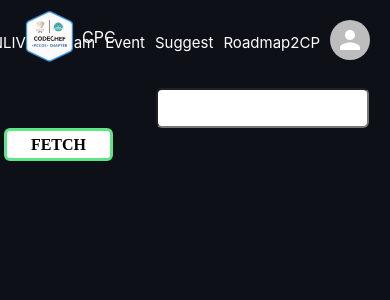
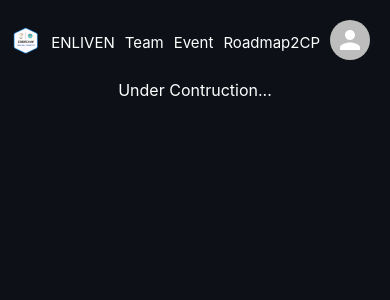
Before and after one commit to Ajinkyap331/codechef-website, a React (Create React App) app: page /enliven/admin in a window 390 px wide. Shown: the top 300 px of the page. Built offline with nearby package versions, Linux system fonts and the light colour scheme; a web font is replaced by a local one.

Commit message:
certificates added

```diff
--- a/src/App.css
+++ b/src/App.css
@@ -4,7 +4,7 @@ body {
 }
 
 .App {
-  height: 91vh;
+  height: 89vh;
   width: 100vw;
 }
 
--- a/src/App.js
+++ b/src/App.js
@@ -23,6 +23,7 @@ import "./Styles/Login.css";
 import "./Styles/Admin.css";
 import "./Styles/Roadmap.css";
 import "./Styles/Events.css";
+import './Styles/ULogin.css'
 
 function App() {
   return (
--- a/src/Components/Navbar.jsx
+++ b/src/Components/Navbar.jsx
@@ -7,15 +7,18 @@ import { useSelector } from "react-redux";
 export const Navbar = () => {
   let login = useSelector((state) => state.login);
 
-  if (login) console.log(login);
+  // if (login) console.log(login);
 
   const [select, setselect] = useState(window.location.pathname);
 
   return (
     <>
-      <div className="navbar-logo">
-        <img height="64px" src={logo}></img>CPC
-      </div>
+      <Link to="/">
+        <div className="navbar-logo">
+          <img src={logo}></img>
+        </div>
+      </Link>
+
       <div className="home-navbar">
         <section
           style={{
@@ -41,14 +44,14 @@ export const Navbar = () => {
         >
           <Link to="/events">Event</Link>
         </section>
-        <section
+        {/* <section
           style={{
             textDecoration: select === "/suggest" ? "underline" : "none",
           }}
           onClick={() => setselect("/suggest")}
         >
           <Link to="/suggest">Suggest</Link>
-        </section>
+        </section> */}
         <section
           style={{
             textDecoration: select === "/roadmap" ? "underline" : "none",
--- a/src/Components/RadialBGR.jsx
+++ b/src/Components/RadialBGR.jsx
@@ -2,7 +2,6 @@ import React from 'react'
 import { TeamAvatar } from './TeamAvatar'
 
 export const RadialBGR = ({president}) => {
-    console.log(president)
     return (
         <div className='radial-outer1'>
             <div className='radial1'>
--- a/src/Config/DB.js
+++ b/src/Config/DB.js
@@ -34,7 +34,7 @@ export const login = async (email, password, sl) => {
 
 export const logoutG = async (sl) => {
     await firebase.auth().signOut().then(() => {
-        sl("")
+        sl("logout")
     })
 }
 
--- a/src/Pages/Enliven.jsx
+++ b/src/Pages/Enliven.jsx
@@ -7,6 +7,11 @@ import { useSelector } from "react-redux";
 import { db } from "../Config/DB";
 
 export const Enliven = () => {
+
+  return(
+    <p style = {{textAlign : "center"}}>Under Contruction...</p>
+  );
+
   const { weekno } = useParams();
   // const [links, setLinks] = useState();
 
--- a/src/Pages/EnlivenAdmin.jsx
+++ b/src/Pages/EnlivenAdmin.jsx
@@ -6,6 +6,11 @@ import useInput from "../hooks/use-input";
 import Modal from "../UI/Modal";
 
 export const EnlivenAdmin = () => {
+
+  return(
+    <p style = {{textAlign : "center"}}>Under Contruction...</p>
+  );
+
   const [Message, setMessage] = useState("");
   const [check, setCheck] = useState(false);
   const week = useRef();
--- a/src/Pages/Events.jsx
+++ b/src/Pages/Events.jsx
@@ -29,7 +29,7 @@ export const Events = () => {
       .get()
       .then((docs) => {
         docs.forEach((doc) => {
-          console.log(doc.data());
+          // console.log(doc.data());
           e.push(doc.data());
         });
       })
--- a/src/Pages/ULogin.jsx
+++ b/src/Pages/ULogin.jsx
@@ -5,32 +5,74 @@ import { loginG, logoutG } from "../Config/DB";
 import { useState, useEffect } from "react";
 import { useNavigate } from "react-router-dom";
 import { useSelector } from "react-redux";
+import { db } from "../Config/DB";
 
 export const ULogin = () => {
   const navigate = useNavigate();
   let login = useSelector((state) => state.login);
   const [_login, setlogin] = useState(login);
+  const [cert, setcert] = useState([]);
 
   useEffect(() => {
-    if (_login === "") {
+    if (_login === "logout") {
       dispatch(
         loginAction.addLogin({
           photoURL: -1,
           displayName: -1,
-          UID: -1,
           email: -1,
         })
       );
-    } else
+      setcert([])
+    }
+    // console.log(_login.email)
+     else if (_login.email !== -1) {
       dispatch(
         loginAction.addLogin({
           photoURL: _login.photoURL,
           displayName: _login.displayName,
-          UID: _login.UID,
           email: _login.email,
         })
       );
 
+      db.collection("users")
+      .doc(_login.email)
+        .collection("Certificates")
+        .doc("all")
+        .get()
+        .then((e) => {
+          setcert(e.data().Array);
+        });
+
+    }
+
+
+
+
+    // if (_login === "") {
+    //   dispatch(
+    //     loginAction.addLogin({
+    //       photoURL: -1,
+    //       displayName: -1,
+    //       UID: -1,
+    //       email: -1,
+    //     })
+    //   );
+    // } else {
+    //   dispatch(
+    //     loginAction.addLogin({
+    //       photoURL: _login.photoURL,
+    //       displayName: _login.displayName,
+    //       UID: _login.UID,
+    //       email: _login.email,
+    //     })
+    //   );
+    // }
+
+    // if (_login.email !== -1) {
+    //   console.log(
+
+    //   );
+    // }
     // document.cookie = `photoURL= ${login.photoURL}`
     // document.cookie = `username= ${login.displayName}`
     // document.cookie = `UID= ${login.uid}`
@@ -38,10 +80,10 @@ export const ULogin = () => {
   }, [_login]);
 
   const dispatch = useDispatch();
+
   return (
     <div>
       <div className="login-btn">
-        {/* <div>Login Here</div> */}
         {login.email === -1 && (
           <button
             onClick={() => {
@@ -52,6 +94,7 @@ export const ULogin = () => {
           </button>
         )}
         {login.email !== -1 && (
+          <>
             <button
               onClick={() => {
                 logoutG(setlogin);
@@ -59,6 +102,17 @@ export const ULogin = () => {
             >
               Logout
             </button>
+            Certificates
+            {/* {console.log(cert)} */}
+            {cert !== [] &&
+              cert.map((e) => {
+                return (
+                  <a className = "certificate-download" href={e} target="_blank">
+                    Download Certificate
+                  </a>
+                );
+              })}
+          </>
         )}
       </div>
     </div>
--- a/src/Styles/Navbar.css
+++ b/src/Styles/Navbar.css
@@ -3,7 +3,11 @@
     display: flex;
     justify-content: center;
     align-items: center;
-    padding: 5px 18px;
+    padding: 10px 10px;
+}
+
+.navbar-logo > img{
+    height: 64px;
 }
 
 
@@ -34,10 +38,25 @@
     .home-navbar{
         gap : 20px;
     }
+
+    .navbar-logo{
+        padding: 25px 10px;
+    }
+
+    .navbar-logo > img{
+        height: 32px;
+    }
 }
 
 @media screen and (max-width: 400px) {
     .home-navbar{
         gap : 10px;
     }
+    .navbar-logo{
+        padding: 25px 10px;
+    }
+
+    .navbar-logo > img{
+        height: 32px;
+    }
   }
--- /dev/null
+++ b/src/Styles/ULogin.css
@@ -0,0 +1,4 @@
+.certificate-download{
+    color : white;
+    text-decoration: none;
+}
--- a/src/store/login-slice.js
+++ b/src/store/login-slice.js
@@ -14,7 +14,7 @@ const loginSlice = createSlice({
             state.displayName = action.payload.displayName;
             state.UID = action.payload.UID;
             state.email = action.payload.email;
-            console.log(action.payload.loginRedux);
+            // console.log(action.payload.loginRedux);
         }
 
     }
```
Lines whose indentation alone changed are shown as unchanged.
